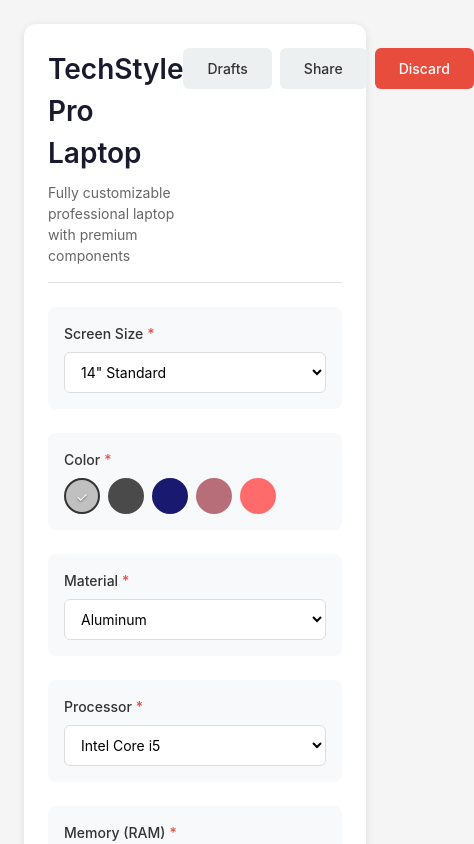
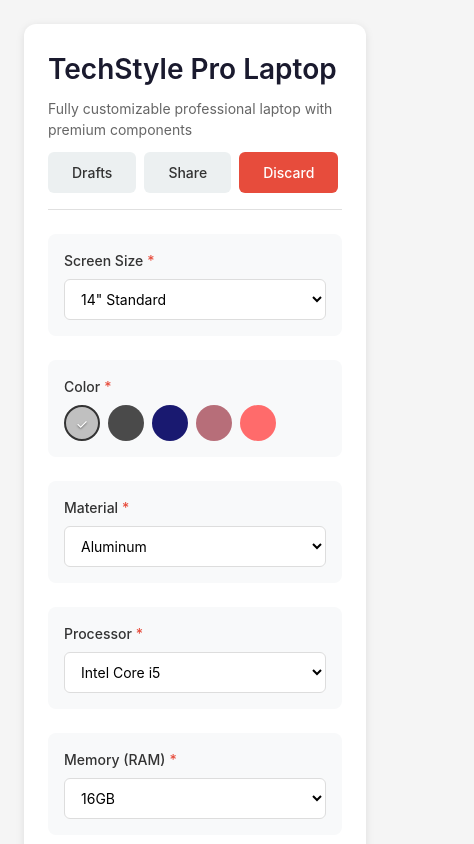
Before and after one commit to MOODDDII/recruitment-task-masterborn, a React (Vite) app: page / in a window 390 px wide. Shown: the top 844 px of the page, 474 px wide, since content can reach past the window. Built offline with nearby package versions, Linux system fonts and the light colour scheme.

Commit message:
fixed confogurator-header on smaller devices

```diff
--- a/src/components/ProductConfigurator/styles.css
+++ b/src/components/ProductConfigurator/styles.css
@@ -45,6 +45,12 @@
 }
 
 @media (max-width: 900px) {
+  .configurator-header {
+    flex-direction: column;
+    align-items: flex-start;
+    gap: 12px;
+  }
+
   .configurator-layout {
     grid-template-columns: 1fr;
   }
```
